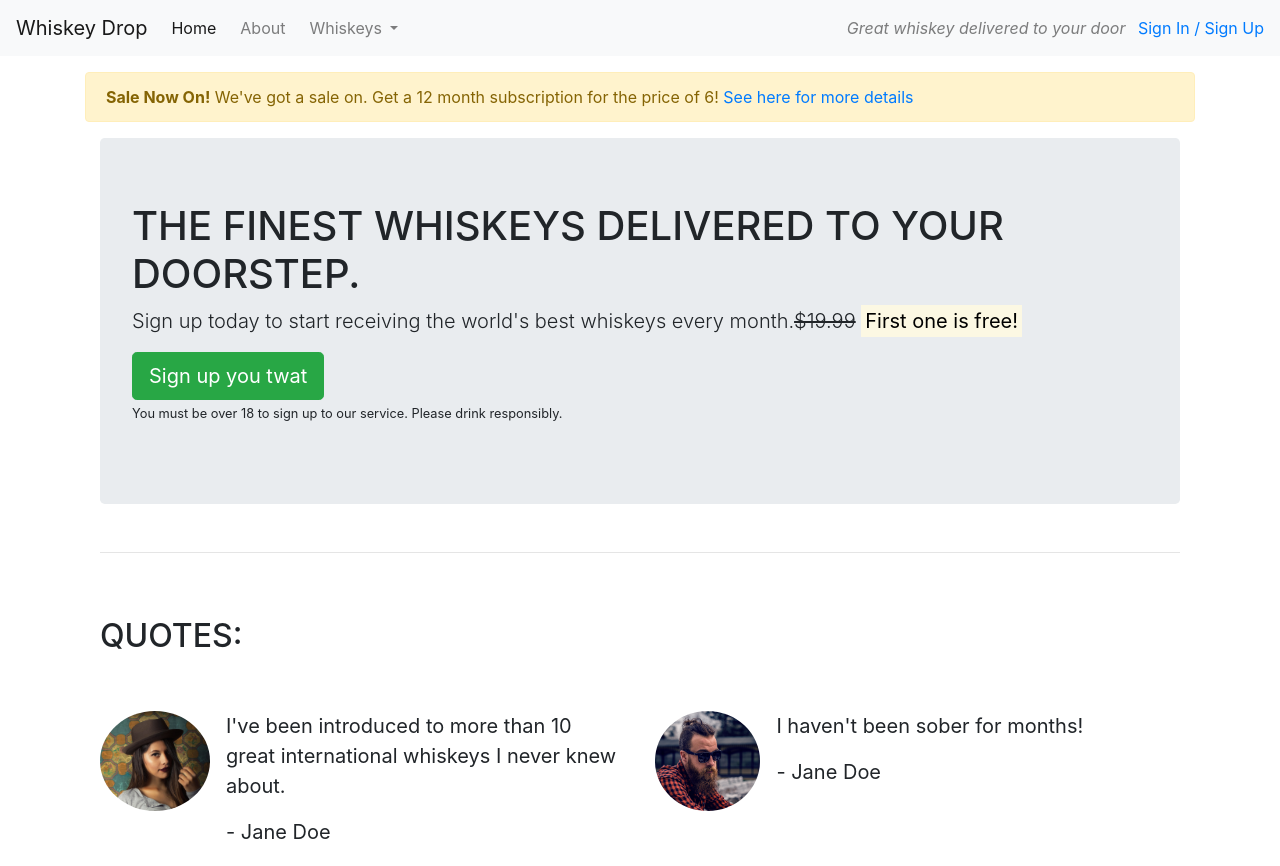
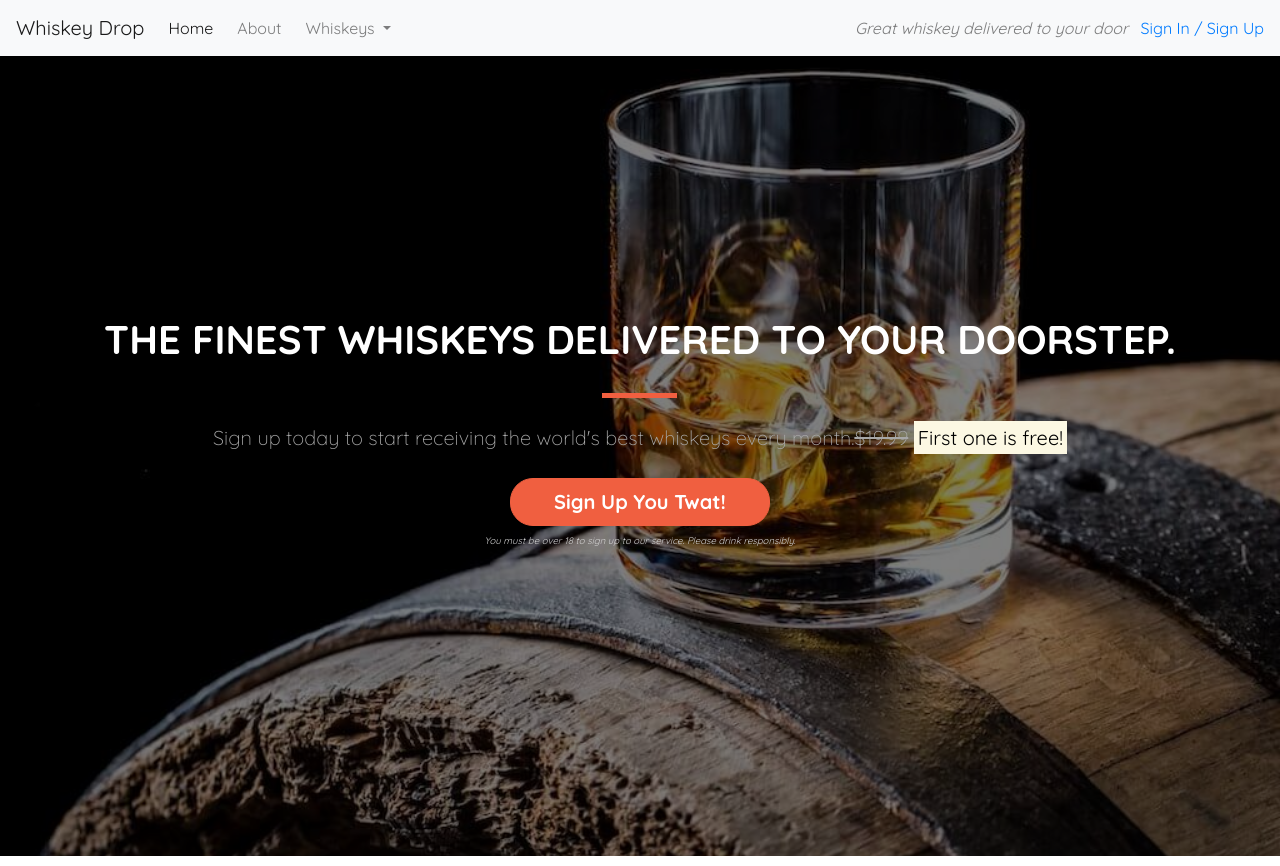
Before and after one commit to kimatron/bootstrapci, a plain HTML site: page index.html in a window 1280 px wide. Shown: the top 866 px of the page. Drawn offline with nearby package versions, Linux system fonts and the light colour scheme.

Commit message:
Add image landing page, change custom style and fonts

```diff
--- a/index.html
+++ b/index.html
@@ -6,9 +6,15 @@
   <meta name="viewport" content="width=device-width, initial-scale=1.0"> <!-- Added viewport meta tag -->
 
   <title>Whiskey Drop | Taste a new whiskey every month</title>
+  <link rel="preconnect" href="https://fonts.googleapis.com">
+  <link rel="preconnect" href="https://fonts.gstatic.com" crossorigin>
+  <link
+    href="https://fonts.googleapis.com/css2?family=Manrope:wght@300;400;500;600;700&family=Quicksand:wght@300..700&display=swap"
+    rel="stylesheet">
   <link rel="stylesheet" href="https://maxcdn.bootstrapcdn.com/bootstrap/4.1.3/css/bootstrap.min.css">
   <link rel="stylesheet" href="https://use.fontawesome.com/releases/v5.6.1/css/all.css"
     integrity="sha384-gfdkjb5BdAXd+lj+gudLWI+BXq4IuLW5IT+brZEZsLFm++aCMlF1V92rMkPaX4PP" crossorigin="anonymous">
+  <link rel="stylesheet" type="text/css" href="style.css">
 </head>
 
 <body>
@@ -47,7 +53,7 @@
     </div>
     <!--</div>-->
   </nav>
-  <article class="container mt-3">
+  <!-- <div class="container alert-container">
     <div class="row d-none d-sm-block">
       <div class="col-12">
         <div class="alert alert-warning">
@@ -56,25 +62,29 @@
         </div>
       </div>
     </div>
-    <article class="container">
+  </div> -->
+  <div class="container-fluid callout-container">
     <!-- Callout -->
+    <div class="opaque-overlay">&nbsp;</div>
     <div class="row">
       <div class="col-12">
-          <section class="callout jumbotron">
+        <section class="callout jumbotron text-center">
           <h1 class="text-uppercase">The finest whiskeys delivered to your doorstep.</h1>
+          <hr class="block-divider block-divider--orange">
           <p class="lead">Sign up today to start receiving the world's best whiskeys every month.<s
               class="d-none d-sm-inline">$19.99</s>
             <span class="d-inline d-sm-none"></span>
             <strong><mark>First one is
                 free!</mark></strong>
           </p>
-            <button class="btn btn-success btn-lg">Sign up you twat</button>
+          <button class="btn btn-lg btn--cta btn--red" data-toggle="modal" data-target="#signUpModal">Sign Up You
+            Twat!</button>
           <p><small>You must be over 18 to sign up to our service. Please drink responsibly.</small></p>
         </section>
       </div>
     </div>
+  </div>
   <!-- /.callout -->
-      <hr>
 
   <!-- Quotes -->
   <section class="quotes">
@@ -187,7 +197,7 @@
   </section>
 
   <!-- /.features -->
-    </article>
+
 
   <div class="modal" tabindex="-1" role="dialog" id="signUpModal">
     <div class="modal-dialog" role="document">
--- /dev/null
+++ b/style.css
@@ -0,0 +1,100 @@
+body {
+  font-family: 'Quicksand', sans-serif;
+}
+
+/* Containers */
+
+.alert-container {}
+
+.callout-container {
+  height: 100vh;
+
+  background: url('assets/images/whiskeyclub.jpeg') no-repeat center center fixed;
+  -webkit-background-size: cover;
+  -moz-background-size: cover;
+  -o-background-size: cover;
+  background-size: cover;
+
+  display: flex;
+  align-items: center;
+  justify-content: center;
+
+  position: relative;
+}
+
+.opaque-overlay {
+  position: absolute;
+  top: 0;
+  left: 0;
+  height: 100%;
+  width: 100%;
+  background-color: rgba(0, 0, 0, 0.5);
+}
+
+.quotes-container {}
+
+.features-container {}
+
+/* Block dividers */
+
+.block-divider {
+  width: 75px;
+  height: 5px;
+  border: 0;
+  background-color: #444;
+}
+
+.block-divider--orange {
+  background-color: #f05f40;
+}
+
+.block-divider--short {
+  width: 35px;
+}
+
+/* Jumbotron */
+
+.jumbotron {
+  background-color: transparent;
+}
+
+.jumbotron h1 {
+  color: white;
+  font-weight: bold;
+  margin-bottom: 30px;
+  color: white;
+}
+
+.jumbotron .lead {
+  color: #a7a7a7;
+  margin: 25px 0;
+}
+
+.jumbotron small {
+  font-size: 60%;
+  font-style: italic;
+  color: #d0d0d0;
+}
+
+/* Buttons */
+
+.btn--cta {
+  font-weight: bold;
+  border-radius: 23px;
+  width: 260px;
+}
+
+.btn--red {
+  color: white;
+  background-color: #f05f40;
+  border-color: #f05f40;
+}
+
+.btn--red:hover,
+.btn--red:active,
+.btn--red:focus,
+.btn--red:active:focus {
+  background-color: #df4929;
+  border-color: #df4929;
+  color: white;
+}
```
Also changed, not shown: assets/images/whiskey.jpg (added), assets/images/whiskeyclub.jpeg (added). Lines whose indentation alone changed are shown as unchanged.
